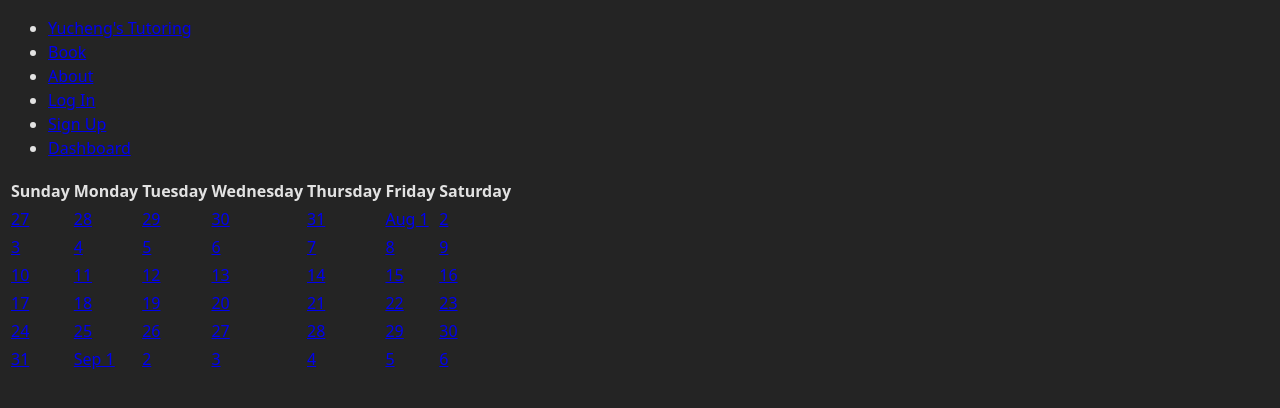
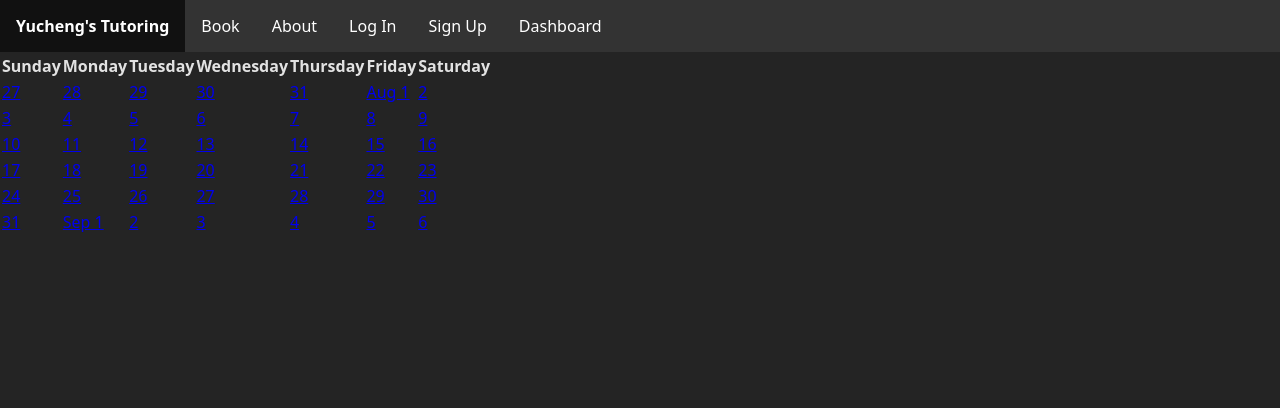
Before and after one commit to BlakeDiaz/tutoring_website, a React (Vite) app in the folder frontend/: page /book in a window 1280 px wide. Shown: the top 408 px of the page. Built offline with nearby package versions, Linux system fonts and the light colour scheme.

Commit message:
Added CSS to SiteNavbar component

```diff
--- /dev/null
+++ b/frontend/src/SiteNavbar.css
@@ -0,0 +1,23 @@
+nav.navbar > ul {
+  list-style-type: none;
+  margin: 0;
+  padding: 0;
+  overflow: hidden;
+  background-color: #333333;
+}
+
+nav.navbar > ul > li {
+  float: left;
+}
+
+nav.navbar > ul > li > a {
+  display: block;
+  color: white;
+  text-align: center;
+  padding: 14px 16px;
+  text-decoration: none;
+}
+
+nav.navbar > ul > li > a:hover {
+  background-color: #111111;
+}
--- a/frontend/src/SiteNavbar.tsx
+++ b/frontend/src/SiteNavbar.tsx
@@ -1,11 +1,14 @@
 import { Link } from "react-router";
+import "./SiteNavbar.css";
 
 function SiteNavbar() {
   return (
-    <nav>
+    <nav className="navbar">
       <ul>
         <li>
-          <Link to="/">Yucheng's Tutoring</Link>
+          <Link to="/" className="title">
+            Yucheng's Tutoring
+          </Link>
         </li>
         <li>
           <Link to="/book">Book</Link>
--- a/frontend/src/index.css
+++ b/frontend/src/index.css
@@ -1,3 +1,8 @@
+*{
+    margin: 0;
+    padding: 0;
+}
+
 :root {
   font-family: system-ui, Avenir, Helvetica, Arial, sans-serif;
   line-height: 1.5;
@@ -12,3 +17,7 @@
   -webkit-font-smoothing: antialiased;
   -moz-osx-font-smoothing: grayscale;
 }
+
+a.title {
+  font-weight: bold
+}
```
